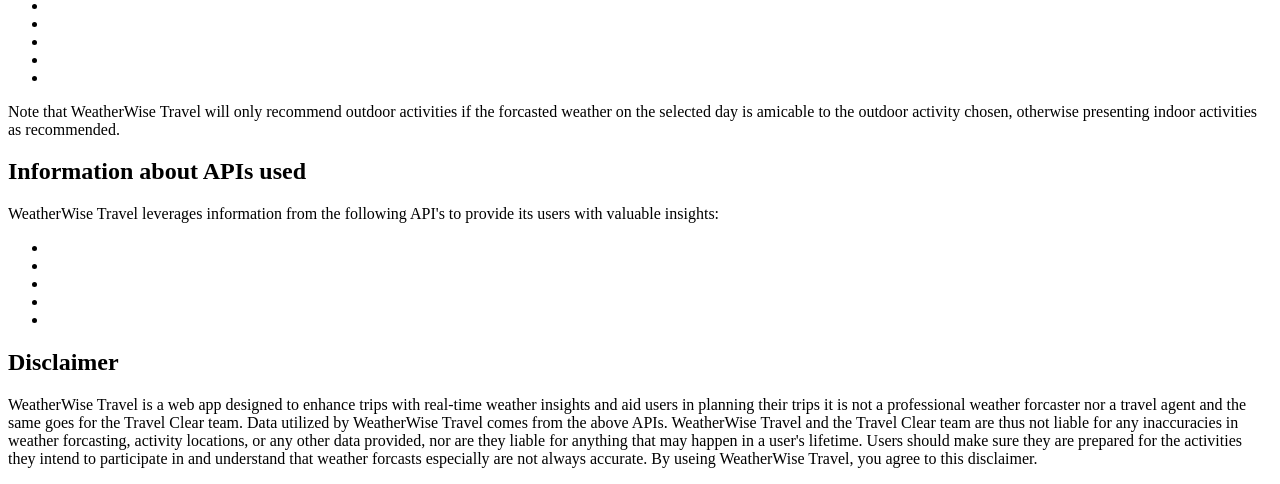
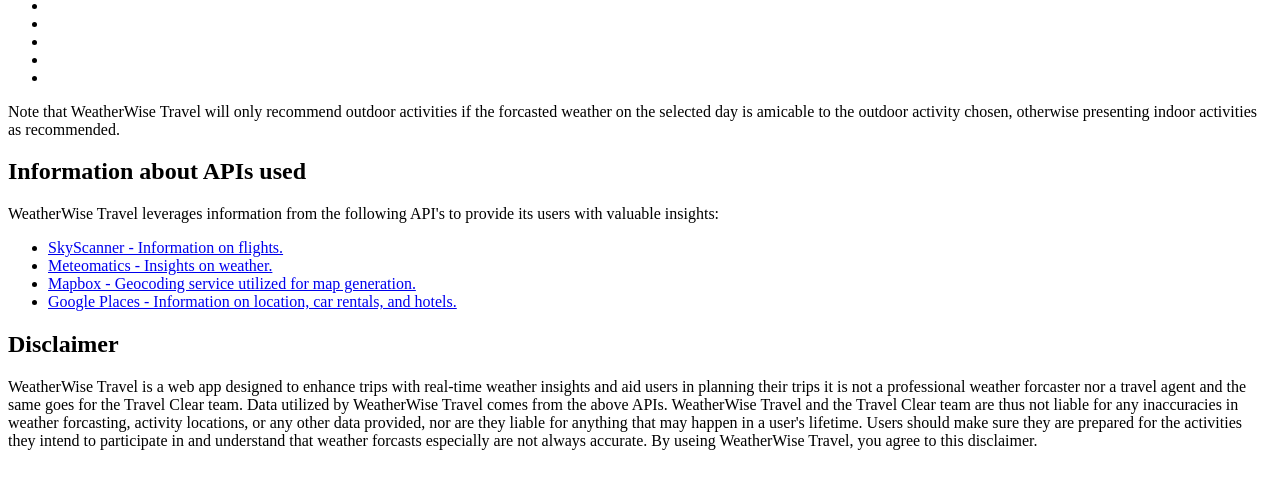
Before and after one commit to IndianaLudwig/WeatherWiseTravel, a Django app: page /WWT/about/ in a window 1280 px wide. Shown: the part 460-944 px from the top of the page. After the commit the page ends 910 px from the top, so only its background shows below. Run offline with Django 4.2, Linux system fonts and the light colour scheme.

Commit message:
Working on Views

```diff
--- a/WWTWebApp/WWT/templates/WWT/about.html
+++ b/WWTWebApp/WWT/templates/WWT/about.html
@@ -45,16 +45,15 @@
         the forcasted weather on the selected day is amicable to the outdoor
         activity chosen, otherwise presenting indoor activities as recommended.
     </p>
-    <h2>Information about APIs used</h2><!--Update with APIs once I know them-->
+    <h2>Information about APIs used</h2>
     <p>
         WeatherWise Travel leverages information from the following API's to
         provide its users with valuable insights:
         <ul>
-            <li></li>
-            <li></li>
-            <li></li>
-            <li></li>
-            <li></li>
+            <li><a href="https://developers.skyscanner.net/docs/intro">SkyScanner - Information on flights.</a></li>
+            <li><a href="https://www.meteomatics.com/en/weather-api/">Meteomatics - Insights on weather.</a></li>
+            <li><a href="https://docs.mapbox.com/api/overview/">Mapbox - Geocoding service utilized for map generation.</a></li>
+            <li><a href="https://developers.google.com/maps/documentation/places/web-service/overview">Google Places -  Information on location, car rentals, and hotels.</a></li>
         </ul>
     </p>
     <h2>Disclaimer</h2><!--Update when user profiles are integrated-->
--- a/WWTWebApp/WWT/views.py
+++ b/WWTWebApp/WWT/views.py
@@ -1,6 +1,4 @@
-from django.http import HttpResponseRedirect
 from django.shortcuts import render
-from django.urls import reverse
 
 # Welcome page and input form
 def index(request):
@@ -16,7 +14,7 @@
       departure = request.GET["departure"]
   except (KeyError):
       #Information was missing from the request, redirect to index page
-      return render(request, 'WWT/index.html')
+      return render(request, 'WWT/index.html', {"error_message": "Required information was missing for results."})
   else:
       #Information from the request was collected, direct to results page
       context = {"origin": origin, "destination": destination, "arrival": arrival, "departure": departure}
```
Also changed, not shown: WWTWebApp/WWT/templates/WWT/index.html (+12 -7 lines).
